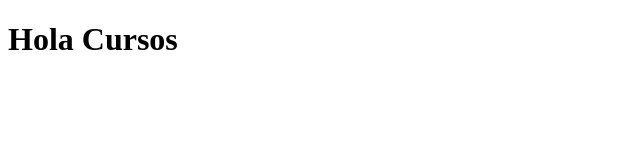
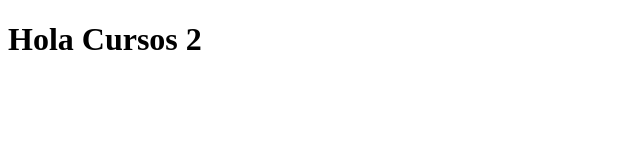
Before and after one commit to jmanuel34/Coursera-test, a plain HTML site: page site/index.html in a window 1280 px wide. Shown: the full height of the page, 0-640 px from the left. Drawn offline with Linux system fonts and the light colour scheme.

Commit message:
Correcion de error 2

```diff
--- a/site/index.html
+++ b/site/index.html
@@ -4,6 +4,6 @@
 	<title>Hello Coursera</title>
 </head>
 <body>
-<h1> Hola Cursos </h1>
+<h1> Hola Cursos 2</h1>
 </body>
 </html>
```
